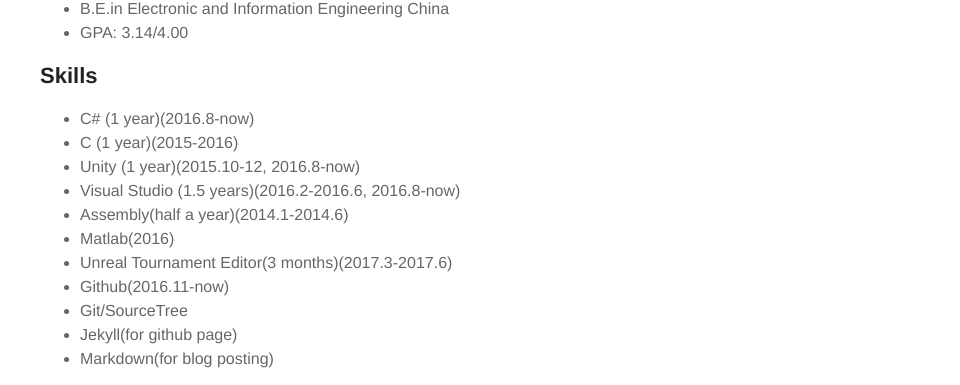
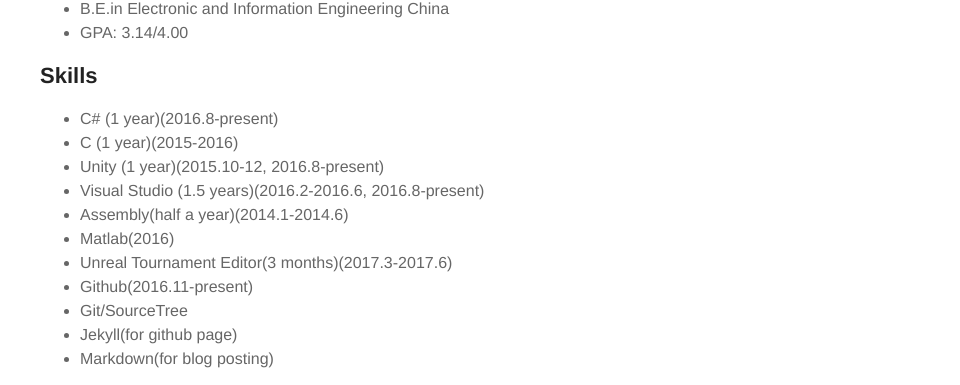
Before and after one commit to zizhGuo/zizhGuo.github.io, a Jekyll site: the page built from about.md, in a window 1280 px wide. Shown: the part 694-1079 px from the top of the page, without its empty margins (320-1280 px from the left). Built offline with Jekyll 4.4.1, drawn with Linux system fonts in a browser that asks for light colours.

Commit message:
Update about.md

```diff
--- a/about.md
+++ b/about.md
@@ -19,14 +19,14 @@
 <h2>Skills</h2>
 
 <ul class="skill-list">
-	<li>C# (1 year)(2016.8-now)</li>
+	<li>C# (1 year)(2016.8-present)</li>
 	<li>C (1 year)(2015-2016)</li>
-	<li>Unity (1 year)(2015.10-12, 2016.8-now)</li>
-	<li>Visual Studio (1.5 years)(2016.2-2016.6, 2016.8-now)</li>
+	<li>Unity (1 year)(2015.10-12, 2016.8-present)</li>
+	<li>Visual Studio (1.5 years)(2016.2-2016.6, 2016.8-present)</li>
 	<li>Assembly(half a year)(2014.1-2014.6)</li>
 	<li>Matlab(2016)</li>
 	<li>Unreal Tournament Editor(3 months)(2017.3-2017.6)</li>
-	<li>Github(2016.11-now)</li>
+	<li>Github(2016.11-present)</li>
 	<li>Git/SourceTree</li>
 	<li>Jekyll(for github page)</li>
 	<li>Markdown(for blog posting)</li>
```
